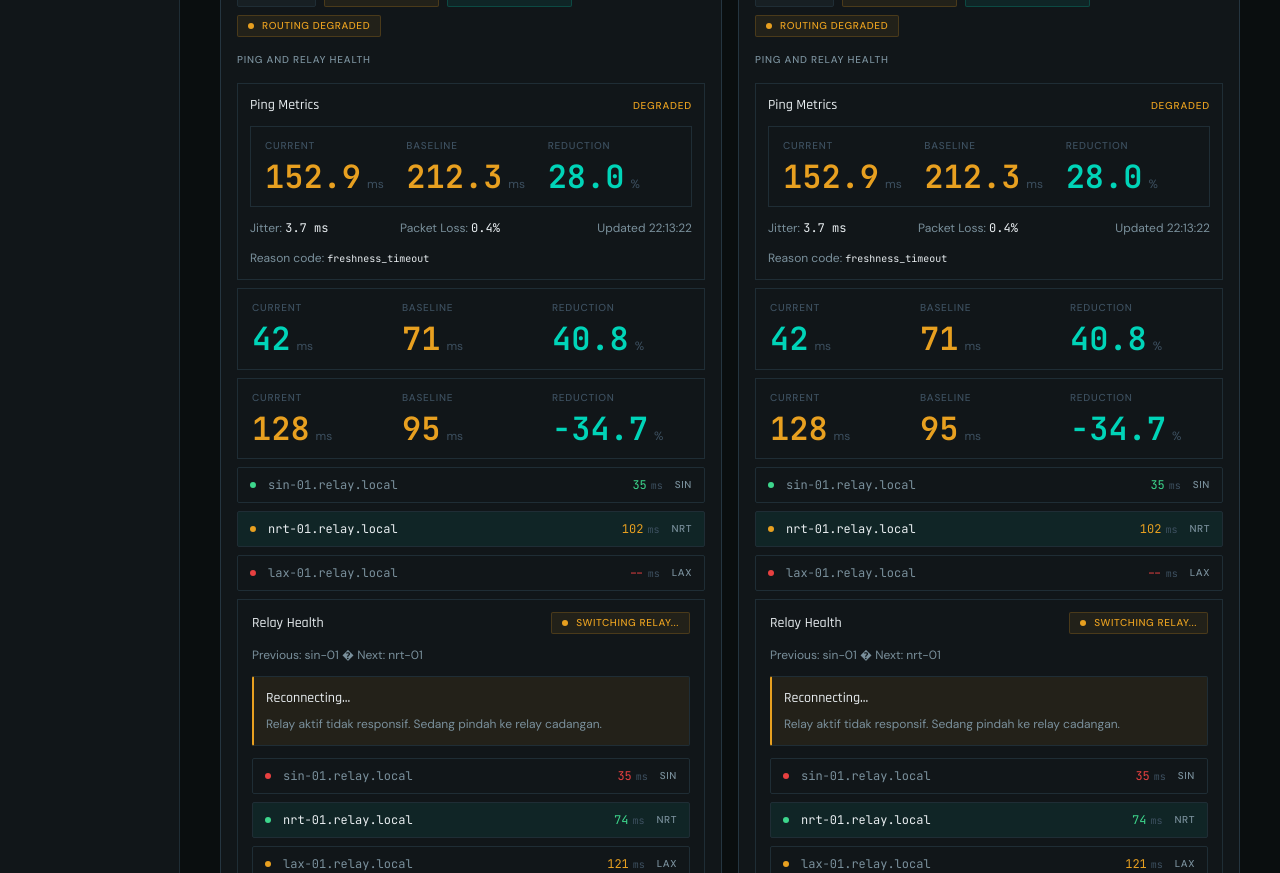
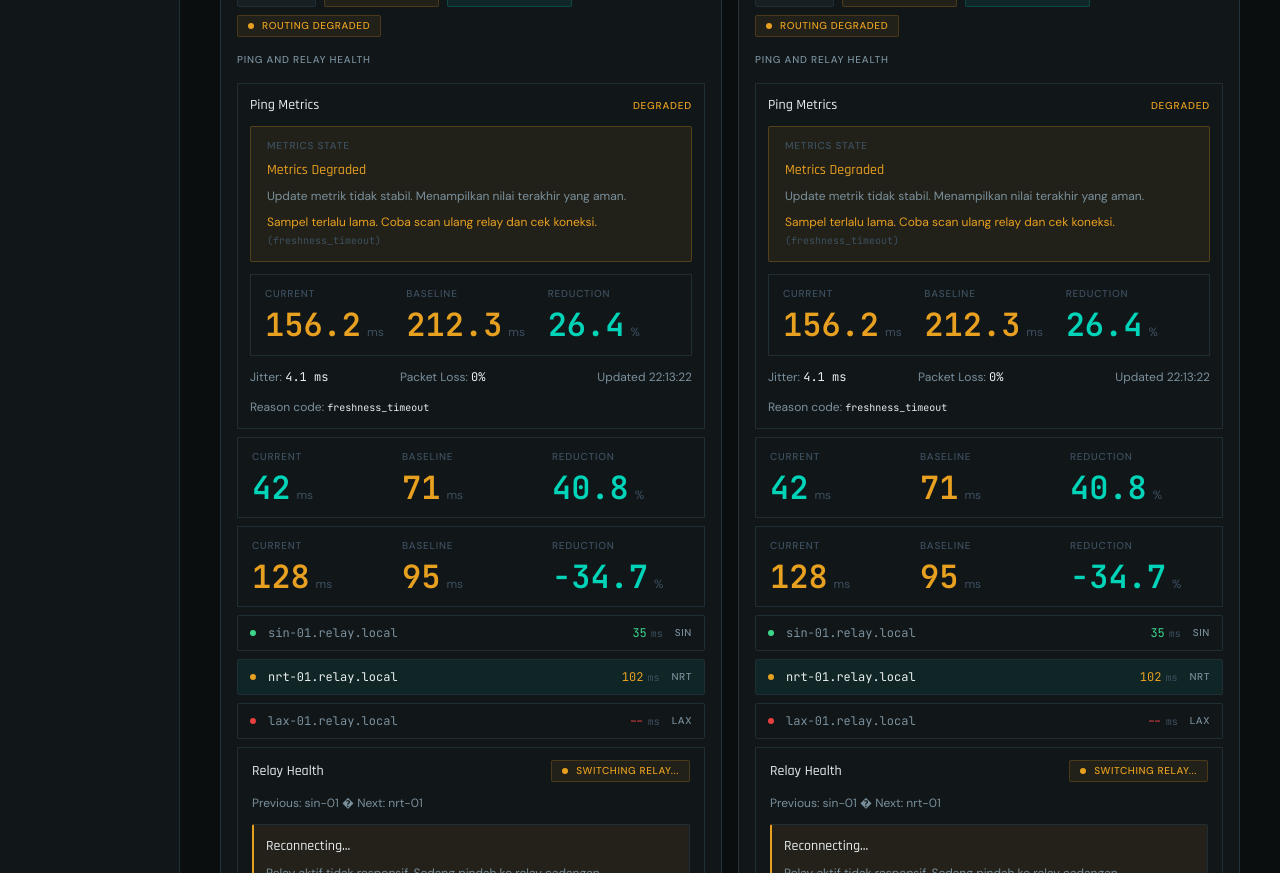
Before and after one commit to Lutvuk/kurangi-ping, a React (Vite) app in the folder apps/desktop/: page / in a window 1280 px wide. Shown: the part 1020-1893 px from the top of the page. Built offline with nearby package versions, Linux system fonts and the light colour scheme.

Commit message:
Dashboard State Presenter (idle/measuring/live/degraded/error)

```diff
--- /dev/null
+++ b/apps/desktop/src/features/metrics/MetricsStatePresenter.css
@@ -0,0 +1,85 @@
+.kp-metrics-state {
+  display: grid;
+  gap: var(--space-2);
+  border: var(--border-default);
+  border-radius: var(--radius-xs);
+  background: var(--color-surface-01);
+  padding: var(--space-3) var(--space-4);
+  transition: border-color var(--duration-normal) var(--ease-out),
+    background-color var(--duration-normal) var(--ease-out),
+    color var(--duration-normal) var(--ease-out);
+}
+
+.kp-metrics-state-eyebrow {
+  margin: 0;
+  color: var(--color-text-muted);
+  font: var(--text-label);
+  letter-spacing: 0.08em;
+  text-transform: uppercase;
+}
+
+.kp-metrics-state-title {
+  margin: 0;
+  color: var(--color-text-primary);
+  font: var(--text-display-sm);
+}
+
+.kp-metrics-state-detail {
+  margin: 0;
+  color: var(--color-text-secondary);
+  font: var(--text-body-sm);
+}
+
+.kp-metrics-state-reason {
+  margin: 0;
+  color: var(--color-text-secondary);
+  font: var(--text-body-sm);
+}
+
+.kp-metrics-state-reason-code {
+  color: var(--color-text-muted);
+  font: var(--text-mono-sm);
+}
+
+.kp-metrics-state--idle {
+  border-color: var(--color-border-default);
+  background: var(--color-surface-01);
+}
+
+.kp-metrics-state--measuring {
+  border-color: rgba(232, 160, 32, 0.2);
+  background: var(--color-probe-dim);
+}
+
+.kp-metrics-state--measuring .kp-metrics-state-title {
+  color: var(--color-text-probe);
+}
+
+.kp-metrics-state--live {
+  border-color: var(--color-signal-border);
+  background: var(--color-signal-dim);
+}
+
+.kp-metrics-state--live .kp-metrics-state-title {
+  color: var(--color-text-signal);
+}
+
+.kp-metrics-state--degraded {
+  border-color: rgba(232, 160, 32, 0.25);
+  background: var(--color-probe-dim);
+}
+
+.kp-metrics-state--degraded .kp-metrics-state-title,
+.kp-metrics-state--degraded .kp-metrics-state-reason {
+  color: var(--color-probe);
+}
+
+.kp-metrics-state--error {
+  border-color: rgba(232, 64, 64, 0.35);
+  background: rgba(232, 64, 64, 0.1);
+}
+
+.kp-metrics-state--error .kp-metrics-state-title,
+.kp-metrics-state--error .kp-metrics-state-reason {
+  color: var(--color-relay-dead);
+}
--- /dev/null
+++ b/apps/desktop/src/features/metrics/MetricsStatePresenter.tsx
@@ -0,0 +1,80 @@
+import "./MetricsStatePresenter.css";
+
+export type MetricsStatePresenterState = "idle" | "measuring" | "live" | "degraded" | "error";
+
+export type MetricsStatePresenterModel = {
+  state: MetricsStatePresenterState;
+  reasonCode?: string;
+  detail?: string;
+};
+
+export type MetricsStatePresenterProps = {
+  model: MetricsStatePresenterModel;
+  title?: string;
+};
+
+const titleByState: Record<MetricsStatePresenterState, string> = {
+  idle: "Metrics Idle",
+  measuring: "Measuring",
+  live: "Metrics Live",
+  degraded: "Metrics Degraded",
+  error: "Metrics Error"
+};
+
+const descriptionByState: Record<MetricsStatePresenterState, string> = {
+  idle: "Belum ada sampel baru. Aktifkan routing untuk mulai pengukuran.",
+  measuring: "Probe sedang mengumpulkan sampel terbaru.",
+  live: "Metrik stabil dan terus diperbarui secara real-time.",
+  degraded: "Update metrik tidak stabil. Menampilkan nilai terakhir yang aman.",
+  error: "Perhitungan metrik gagal. Silakan cek reason lalu lanjutkan."
+};
+
+const reasonMessageMap: Record<string, string> = {
+  no_samples_yet: "Belum ada sampel. Tunggu probe pertama selesai.",
+  freshness_timeout: "Sampel terlalu lama. Coba scan ulang relay dan cek koneksi.",
+  probe_failed: "Probe gagal merespons. Coba lanjutkan lalu pantau beberapa detik.",
+  invalid_computation_window: "Window perhitungan tidak valid. Tunggu siklus sampel berikutnya.",
+  invalid_sample_values: "Nilai sampel tidak valid. Cek kondisi jaringan lalu ulangi.",
+  safe_generic_issue: "Pengukuran belum stabil. Coba lagi beberapa saat."
+};
+
+function toFriendlyReason(reasonCode?: string): string {
+  if (!reasonCode) {
+    return reasonMessageMap.safe_generic_issue;
+  }
+  return reasonMessageMap[reasonCode] ?? reasonMessageMap.safe_generic_issue;
+}
+
+export function MetricsStatePresenter({
+  model,
+  title = "Metrics State"
+}: MetricsStatePresenterProps) {
+  const announcementRole = model.state === "error" ? "alert" : "status";
+  const announcementLive = model.state === "error" ? "assertive" : "polite";
+  const detail = model.detail ?? descriptionByState[model.state];
+  const showReason = model.state === "degraded" || model.state === "error";
+  const reasonText = showReason ? toFriendlyReason(model.reasonCode) : null;
+
+  return (
+    <section
+      className={`kp-metrics-state kp-metrics-state--${model.state}`}
+      aria-label={title}
+      data-state={model.state}
+      role={announcementRole}
+      aria-live={announcementLive}
+      aria-atomic="true"
+    >
+      <p className="kp-metrics-state-eyebrow">{title}</p>
+      <p className="kp-metrics-state-title">{titleByState[model.state]}</p>
+      <p className="kp-metrics-state-detail">{detail}</p>
+      {reasonText ? (
+        <p className="kp-metrics-state-reason">
+          {reasonText}{" "}
+          {model.reasonCode ? (
+            <span className="kp-metrics-state-reason-code">({model.reasonCode})</span>
+          ) : null}
+        </p>
+      ) : null}
+    </section>
+  );
+}
--- a/apps/desktop/src/features/metrics/PingMetricsPanel.tsx
+++ b/apps/desktop/src/features/metrics/PingMetricsPanel.tsx
@@ -1,8 +1,9 @@
 import { useEffect, useMemo, useState } from "react";
 import { PingMetricCard, type PingMetricCardState } from "../../components/modules";
+import { MetricsStatePresenter } from "./MetricsStatePresenter";
 import "./PingMetricsPanel.css";
 
-export type MetricsPanelState = "idle" | "live" | "degraded" | "error";
+export type MetricsPanelState = "idle" | "measuring" | "live" | "degraded" | "error";
 
 export type MetricsViewModel = {
   state: MetricsPanelState;
@@ -31,6 +32,7 @@ type StabilizedMetricsView = {
 
 const statusLabelByState: Record<MetricsPanelState, string> = {
   idle: "Idle",
+  measuring: "Measuring",
   live: "Live",
   degraded: "Degraded",
   error: "Error"
@@ -38,6 +40,7 @@ const statusLabelByState: Record<MetricsPanelState, string> = {
 
 const cardStateByMetricsState: Record<MetricsPanelState, PingMetricCardState> = {
   idle: "off",
+  measuring: "connecting",
   live: "on",
   degraded: "degraded",
   error: "degraded"
@@ -133,6 +136,8 @@ export function PingMetricsPanel({ model, title = "Ping Metrics" }: PingMetricsP
         </p>
       </header>
 
+      <MetricsStatePresenter model={{ state: view.state, reasonCode: view.reasonCode }} />
+
       <PingMetricCard
         state={cardStateByMetricsState[view.state]}
         currentPingMs={view.routedPingMs}
--- a/apps/desktop/src/features/metrics/index.ts
+++ b/apps/desktop/src/features/metrics/index.ts
@@ -1 +1,2 @@
+export * from "./MetricsStatePresenter";
 export * from "./PingMetricsPanel";
--- a/apps/desktop/src/pages/foundation-showcase.tsx
+++ b/apps/desktop/src/pages/foundation-showcase.tsx
@@ -64,11 +64,11 @@ function ShowcaseViewport({ title, compact }: { title: string; compact?: boolean
       sampledAtUnixMs: 1_700_000_000_000
     },
     {
-      state: "live",
-      baselinePingMs: 212.3,
-      routedPingMs: 152.9,
-      jitterMs: 3.7,
-      packetLossPct: 0.4,
+      state: "measuring",
+      baselinePingMs: 214.8,
+      routedPingMs: null,
+      jitterMs: null,
+      packetLossPct: null,
       sampledAtUnixMs: 1_700_000_001_000
     },
     {
@@ -233,7 +233,7 @@ export function FoundationShowcasePage() {
   return (
     <AppShell
       sidebar={{ activeId: "routing", title: "Kurangi Ping 2" }}
-      topBar={{ statusLabel: "Build", statusValue: "Foundation Showcase", meta: "KP-024 to KP-073" }}
+      topBar={{ statusLabel: "Build", statusValue: "Foundation Showcase", meta: "KP-024 to KP-074" }}
       contentClassName="kp-showcase-content"
     >
       <Panel eyebrow="Foundation QA" title="UI Composition Showcase">
```
Also changed, not shown: 3 other files (tests, documents, lock files or other folders).
